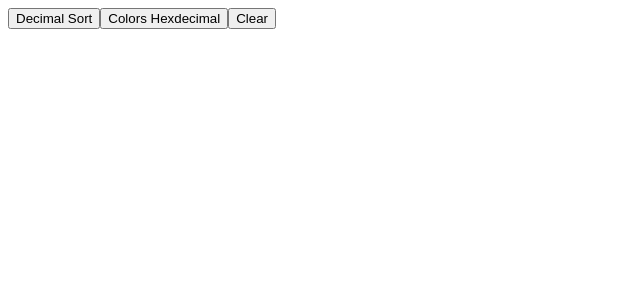
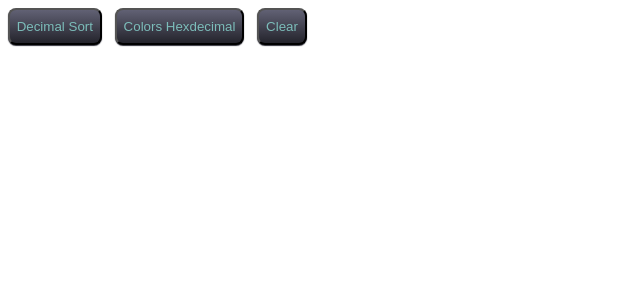
Before and after one commit to josiel27/theme-creator, an Angular app: page / in a window 1280 px wide. Shown: the top 300 px of the page, without its empty margins (0-640 px from the left). Built offline with nearby package versions, Linux system fonts and the light colour scheme.

Commit message:
Adicionando style para os botoes

```diff
--- a/src/app/select-component/select-component.component.scss
+++ b/src/app/select-component/select-component.component.scss
@@ -0,0 +1,14 @@
+input {
+  color: #7cbdba;
+  display: inline-block;
+  line-height: 2.5em;
+  padding: 0 0.5em;
+  border-radius: 0.6em;
+  margin-right: 1em;
+  box-shadow: 0 1px 1px #33333d;
+  background-image: linear-gradient(to bottom, #616174, #24242c);
+}
+
+input:hover {
+  color: white;
+}
```
